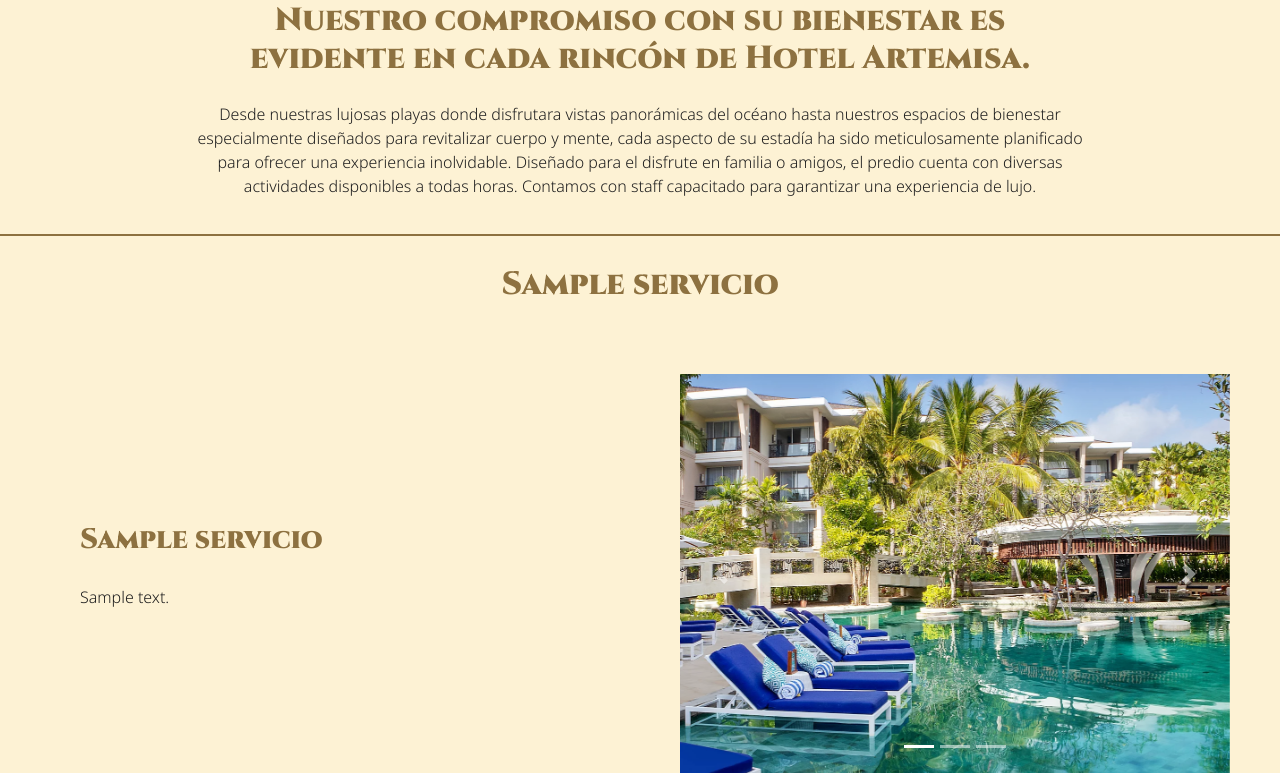
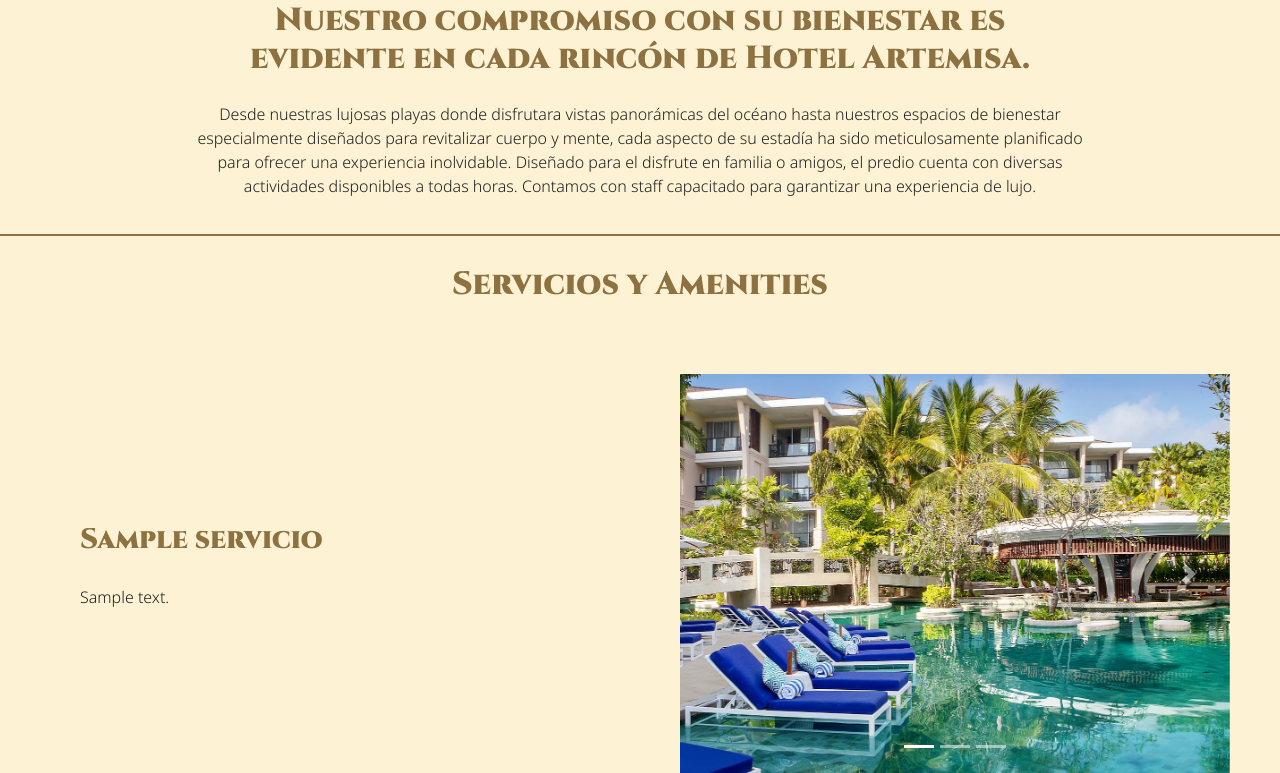
Before and after one commit to DarioValeriano/Artemisa-Hotel-TP-IDS, a Flask app: template FrontEnd/templates/servicios.html in a window 1280 px wide. Shown: the part 433-1206 px from the top of the page. Run offline with Flask 3, Linux system fonts and the light colour scheme; the template is opened without the code that fills it: most values are stand-ins (such as "Sample title", 1, 10 or a date in 2020); some libraries are stand-ins or nearby versions.

Commit message:
Se adapto en la app del backEnd para poder pasar las imagenes de la base de datos y tambien se modifico el html acorde, ya que la fila de 'servicios y amenities' fue eliminada

```diff
--- a/BackEnd-API/app.py
+++ b/BackEnd-API/app.py
@@ -218,6 +218,9 @@ def informacion_servicios():
         entity = {}
         entity['nombre_servicio'] = row.nombre_servicio
         entity['descripcion_servicio'] = row.descripcion_servicio
+        entity['ruta_imagen1'] = row.ruta_imagen1
+        entity['ruta_imagen2'] = row.ruta_imagen2
+        entity['ruta_imagen3'] = row.ruta_imagen3
         data.append(entity)
 
     return jsonify(data)
--- a/FrontEnd/templates/servicios.html
+++ b/FrontEnd/templates/servicios.html
@@ -18,12 +18,12 @@
 
 <hr class="divider">
 
-<h2 class="titulo_presentacion"> {{servicios[0].nombre_servicio}}</h2>
+<h2 class="titulo_presentacion"> Servicios y Amenities</h2>
 
 <div class="contenedor_servicios">
     <div class="caja_servicio_izquierda">
-        <h3 class="nombre_servicio_izquierda">{{servicios[1].nombre_servicio}}</h3>
-        <p class="texto_servicio_izquierda">{{servicios[1].descripcion_servicio}}
+        <h3 class="nombre_servicio_izquierda">{{servicios[0].nombre_servicio}}</h3>
+        <p class="texto_servicio_izquierda">{{servicios[0].descripcion_servicio}}
         </p>
     </div>
     <div class="caja_servicio_derecha">
@@ -44,8 +44,8 @@
         {% endwith %}
     </div>
     <div class="caja_servicio_derecha">
-        <h3 class="nombre_servicio_derecha">{{servicios[2].nombre_servicio}}</h3>
-        <p class="texto_servicio_derecha">{{servicios[2].descripcion_servicio}}
+        <h3 class="nombre_servicio_derecha">{{servicios[1].nombre_servicio}}</h3>
+        <p class="texto_servicio_derecha">{{servicios[1].descripcion_servicio}}
         </p>
     </div>
 </div>
@@ -54,8 +54,8 @@
 
 <div class="contenedor_servicios">
     <div class="caja_servicio_izquierda ">
-        <h3 class="nombre_servicio_izquierda">{{servicios[3].nombre_servicio}}</h3>
-        <p class= "texto_servicio_izquierda">{{servicios[3].descripcion_servicio}}
+        <h3 class="nombre_servicio_izquierda">{{servicios[2].nombre_servicio}}</h3>
+        <p class= "texto_servicio_izquierda">{{servicios[2].descripcion_servicio}}
         </p>
     </div>
     <div class="caja_servicio_derecha">
@@ -76,8 +76,8 @@
         {% endwith %}
     </div>
     <div class="caja_servicio_derecha">
-        <h3 class="nombre_servicio_derecha">{{servicios[4].nombre_servicio}}</h3>
-        <p class="texto_servicio_derecha" > {{servicios[4].descripcion_servicio}}
+        <h3 class="nombre_servicio_derecha">{{servicios[3].nombre_servicio}}</h3>
+        <p class="texto_servicio_derecha" > {{servicios[3].descripcion_servicio}}
         </p>
     </div>
 </div>
@@ -86,8 +86,8 @@
 
 <div class="contenedor_servicios">
     <div class="caja_servicio_izquierda ">
-        <h3 class="nombre_servicio_izquierda">{{servicios[5].nombre_servicio}}</h3>
-        <p class= "texto_servicio_izquierda"> {{servicios[5].descripcion_servicio}}
+        <h3 class="nombre_servicio_izquierda">{{servicios[4].nombre_servicio}}</h3>
+        <p class= "texto_servicio_izquierda"> {{servicios[4].descripcion_servicio}}
         </p>
     </div>
     <div class="caja_servicio_derecha">
@@ -108,8 +108,8 @@
         {% endwith %}
     </div>
     <div class="caja_servicio_derecha">
-        <h3 class="nombre_servicio_derecha">{{servicios[6].nombre_servicio}}</h3>
-        <p class="texto_servicio_derecha"> {{servicios[6].descripcion_servicio}}
+        <h3 class="nombre_servicio_derecha">{{servicios[5].nombre_servicio}}</h3>
+        <p class="texto_servicio_derecha"> {{servicios[5].descripcion_servicio}}
         </p>
     </div>
 </div>
```
